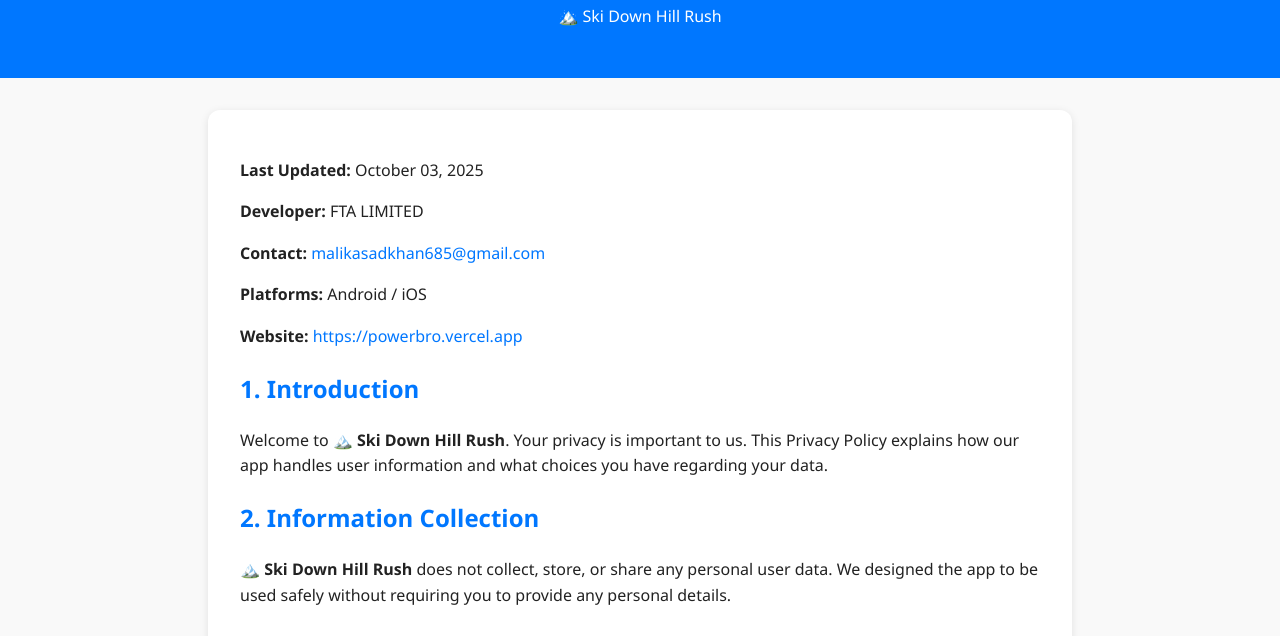
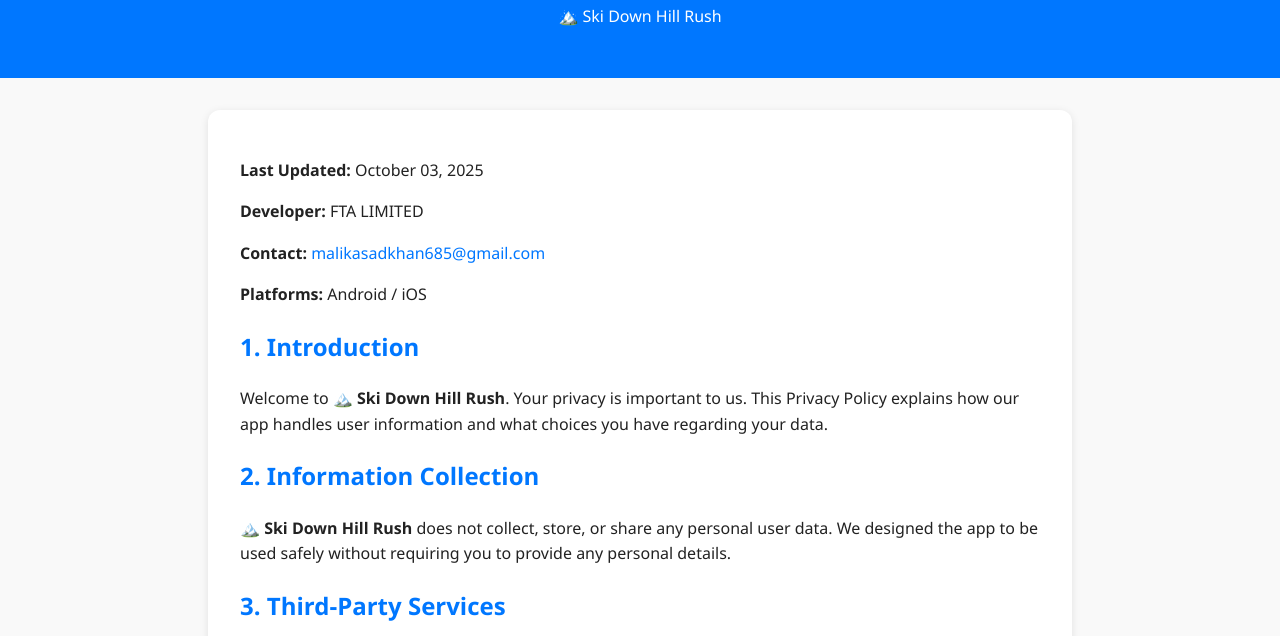
Before and after one commit to ftalimitedliberia-cmm/ski-downhill-rush-policy, a plain HTML site: page index.html in a window 1280 px wide. Shown: the part 122-758 px from the top of the page. Drawn offline with Linux system fonts and the light colour scheme.

Commit message:
Update index.html
hukj

```diff
--- a/index.html
+++ b/index.html
@@ -56,7 +56,6 @@
         <p><strong>Developer:</strong> FTA LIMITED</p>
         <p><strong>Contact:</strong> <a href="mailto:malikasadkhan685@gmail.com">malikasadkhan685@gmail.com</a></p>
         <p><strong>Platforms:</strong> Android / iOS</p>
-        <p><strong>Website:</strong> <a href="https://powerbro.vercel.app">https://powerbro.vercel.app</a></p>
 
         <h2>1. Introduction</h2>
         <p>Welcome to <strong>🏔️ Ski Down Hill Rush</strong>. Your privacy is important to us. This Privacy Policy explains how our app handles user information and what choices you have regarding your data.</p>
```
